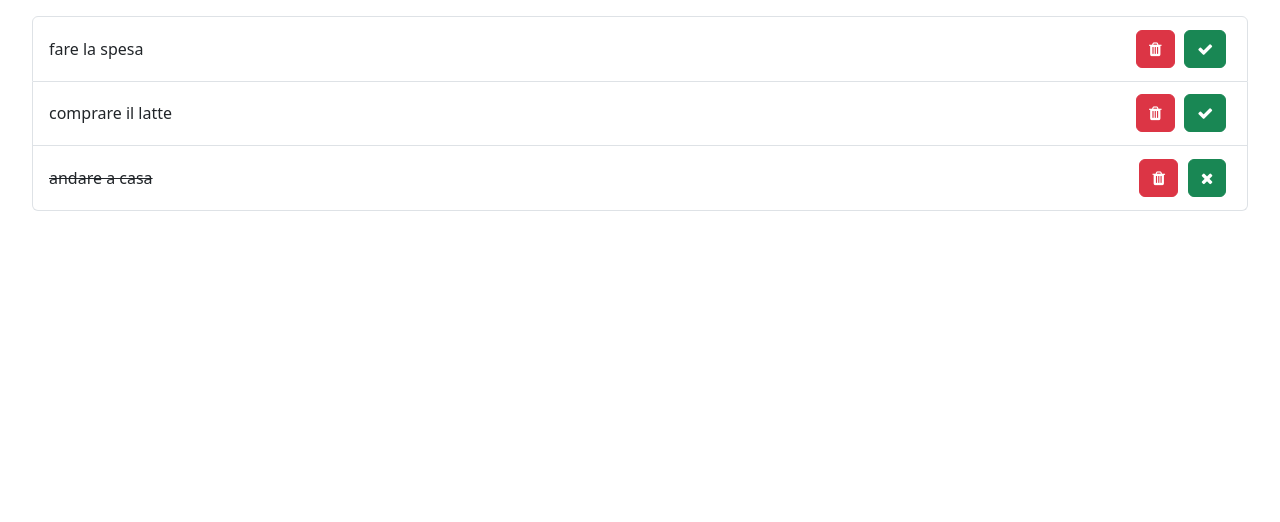
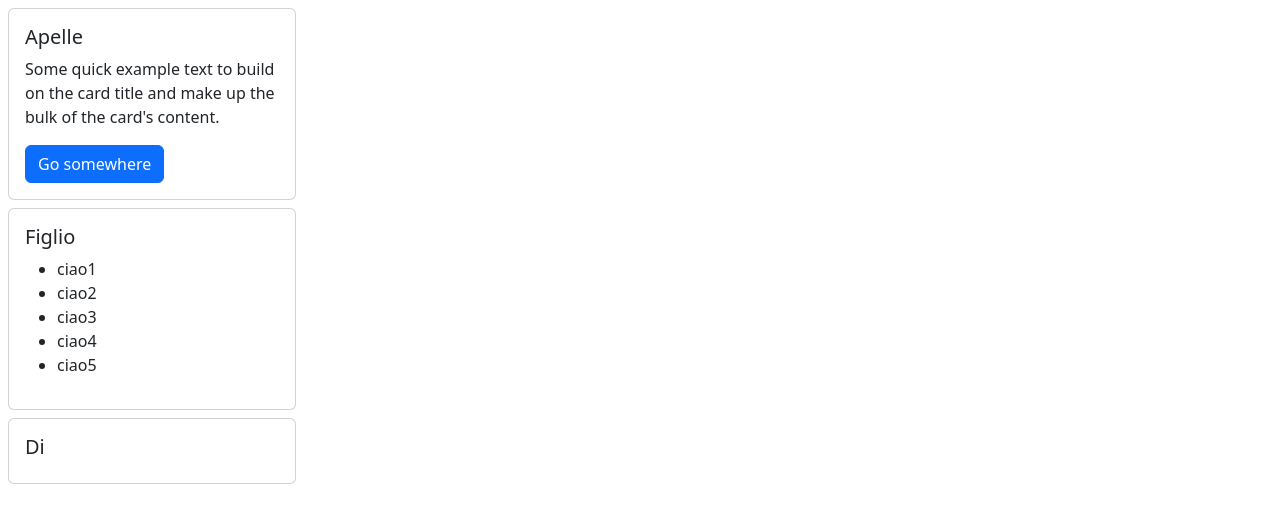
Before and after one commit to enricogiacomazzi/fust-todo-list, a React (Vite) app: page / in a window 1280 px wide. Shown: the top 522 px of the page. Built offline with nearby package versions, Linux system fonts and the light colour scheme.

Commit message:
component based + immer + children

```diff
--- a/package.json
+++ b/package.json
@@ -13,6 +13,7 @@
     "bootstrap": "^5.3.8",
     "clsx": "^2.1.1",
     "font-awesome": "^4.7.0",
+    "immer": "^10.1.3",
     "react": "^19.1.1",
     "react-dom": "^19.1.1"
   },
--- a/src/App.jsx
+++ b/src/App.jsx
@@ -3,6 +3,9 @@ import {useState} from 'react';
 import {clsx} from 'clsx';
 import style from './App.module.css';
 import { TodoList } from './components/TodoList';
+import { TodoListItem } from './components/TodoListItem';
+import {produce} from 'immer';
+import { Card } from './components/Card';
 
 const initialTodos = [
   {id: 1, text: 'fare la spesa', done: false },
@@ -10,31 +13,88 @@ const initialTodos = [
   {id: 3, text: 'andare a casa', done: true },
 ];
 
-
-function myStyle(styles) {
-  return styles.filter(s => s).join(' ');
-}
-
-
 const App = () => {
   let [todos, setTodos] = useState(initialTodos);
 
   function deleteTodo(todo) {
-    setTodos(td => td.filter(t => t.id !== todo.id));
+    // setTodos(td => td.filter(t => t.id !== todo.id));
+    setTodos(td => produce(td, draft => {
+      const index = draft.findIndex(t => t.id === todo.id);
+      draft.splice(index, 1);
+    }));
   }
 
   function toggleDone(todo) {
-    setTodos(td => td.map(t => {
-      if(t.id === todo.id) {
-        t.done = !t.done;
-      }
-      return t;
+    // const index = todos.findIndex(t => t.id === todo.id);
+    // todos[index].done = !todos[index].done;
+    // setTodos(structuredClone(todos));
+    // setTodos(td => [...td]);
+
+    setTodos(td => produce(td, draft => {
+      const tmp = draft.find(t => t.id === todo.id);
+      tmp.done = !tmp.done;
     }));
+
+    // setTodos(td => td.map(t => t.id === todo.id ? {...t, done: !t.done} : t))
+
+    // setTodos(td => td.map(t => {
+    //   if(t.id === todo.id) {
+    //     t.done = !t.done;
+    //   }
+    //   return t;
+    // }));
   }
+
+
+  function tmp() {
+    const obj = {
+      firstname: 'mario',
+      lastname: 'rossi',
+      age: 33,
+      height: 1.6,
+      hairColor: 'blonde',
+      eyeColor: 'blue',
+      enabled: true
+    };
+
+    const obj2 = {...obj};
+
+    delete obj2.height;
+
+    // const {height, ...obj2} = obj;
+
+    console.log(obj2);
+
+    // tmp2(obj);
+  }
+
+
+  function tmp2(value) {
+    const {firstname, lastname, enabled} = value;
+    console.log('a', firstname);
+    console.log('b', lastname);
+    console.log('c', enabled);
+  }
+
 
   return (
     <>
-      <TodoList todos={todos} deleteTodo={deleteTodo} toggleDone={toggleDone} />
+      {/* <button className="btn btn-primary" onClick={tmp}>ciao</button>
+      <TodoList todos={todos} deleteTodo={deleteTodo} toggleDone={toggleDone} /> */}
+      <Card title="Apelle">
+        <p className="card-text">Some quick example text to build on the card title and make up the bulk of the card's content.</p>
+        <a href="#" className="btn btn-primary">Go somewhere</a>
+      </Card>
+      <Card title="Figlio">
+        <ul>
+          <li>ciao1</li>
+          <li>ciao2</li>
+          <li>ciao3</li>
+          <li>ciao4</li>
+          <li>ciao5</li>
+        </ul>
+      </Card>
+      <Card title="Di" />
     </>
 
   )
--- /dev/null
+++ b/src/components/Card.jsx
@@ -0,0 +1,13 @@
+
+
+export const Card = ({title, children}) => {
+
+    return (
+        <div className="card m-2" style={{width: '18rem'}}>
+            <div className="card-body">
+                <h5 className="card-title">{title}</h5>
+                {children}
+            </div>
+        </div>
+    )
+}
--- a/src/components/TodoList.jsx
+++ b/src/components/TodoList.jsx
@@ -2,12 +2,12 @@ import {TodoListItem} from './TodoListItem';
 
 
 
-export const TodoList = ({todos, deleteTodo, toggleDone}) => {
+export const TodoList = ({todos, ...rest}) => {
     return (
         <ul className="list-group lista">
-        {todos.map(t =>
-            <TodoListItem key={t.id} todo={t} deleteTodo={deleteTodo} toggleDone={toggleDone} />
-        )}
+            {todos.map(t =>
+                <TodoListItem key={t.id} todo={t} {...rest} />
+            )}
         </ul>
     )
 }
--- a/src/components/TodoListItem.jsx
+++ b/src/components/TodoListItem.jsx
@@ -1,10 +1,18 @@
 import {clsx} from 'clsx';
 import { MyButton } from './MyButton';
 
+function render() {
+    console.log('render');
+    return '';
+}
 
 export const TodoListItem = ({todo, deleteTodo, toggleDone}) => {
+
+    console.log('prova', todo.id);
+
     return (
         <li className={clsx('list-group-item', todo.done && 'done')}>
+            {render()}
             <span>{todo.text}</span>
             <MyButton
                 icon="fa-trash"
--- a/src/main.jsx
+++ b/src/main.jsx
@@ -1,3 +1,4 @@
+import {StrictMode} from 'react';
 import { createRoot } from 'react-dom/client'
 import 'bootstrap/dist/css/bootstrap.min.css';
 import 'font-awesome/css/font-awesome.min.css';
@@ -5,5 +6,5 @@ import './index.css'
 import App from './App.jsx'
 
 createRoot(document.getElementById('root')).render(
-    <App />,
+    <App />
 )
```
Also changed, not shown: 1 other file (tests, documents, lock files or other folders).
